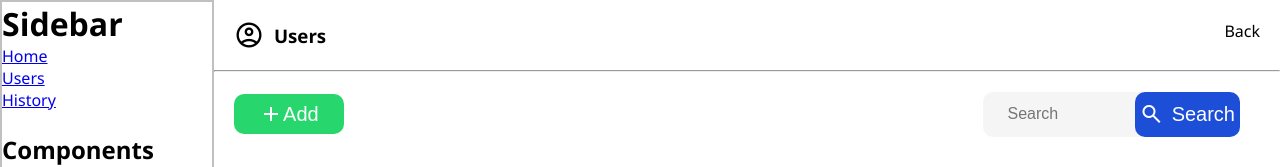
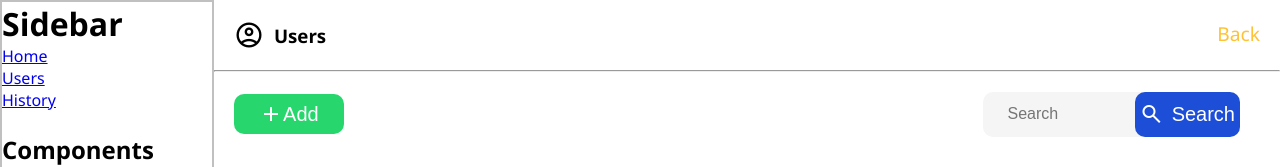
Before and after one commit to mr0weird0guy/CMS-Web, a SvelteKit app: page /users in a window 1280 px wide. Shown: the top 167 px of the page. Built offline with nearby package versions, Linux system fonts and the light colour scheme.

Commit message:
minor changes

```diff
--- a/src/routes/users/+page.svelte
+++ b/src/routes/users/+page.svelte
@@ -57,6 +57,11 @@
 		margin-right: 10px;
 	}
 
+	.right p {
+		color: #ffc235;
+		font-size: larger;
+	}
+
 	.headerLine {
 		width: 100%;
 		height: 1px;
```
